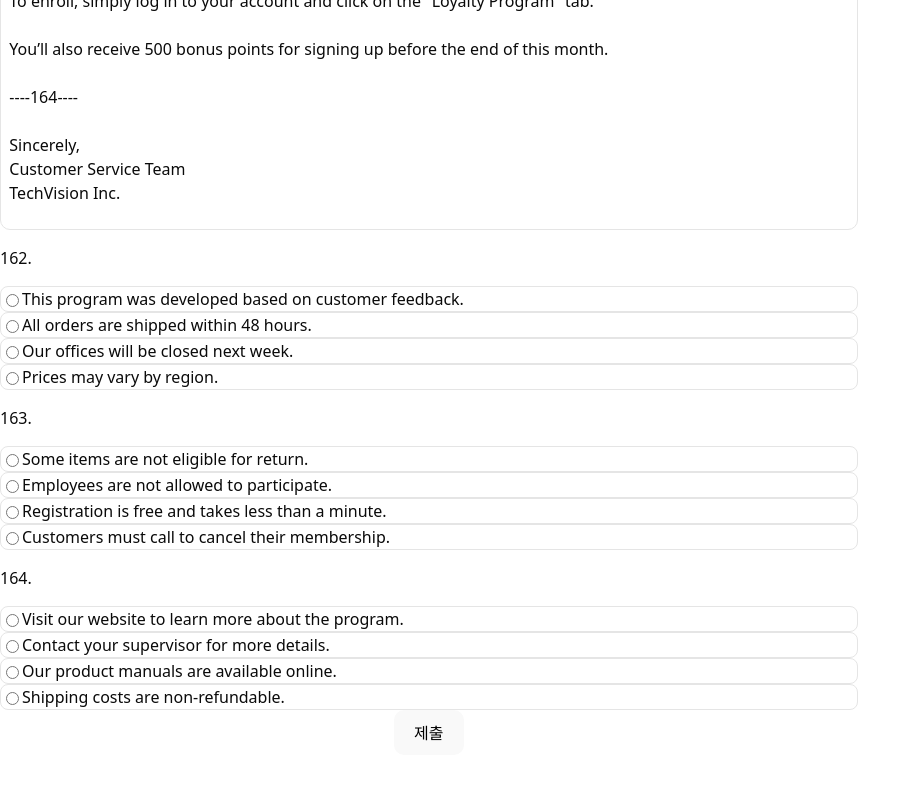
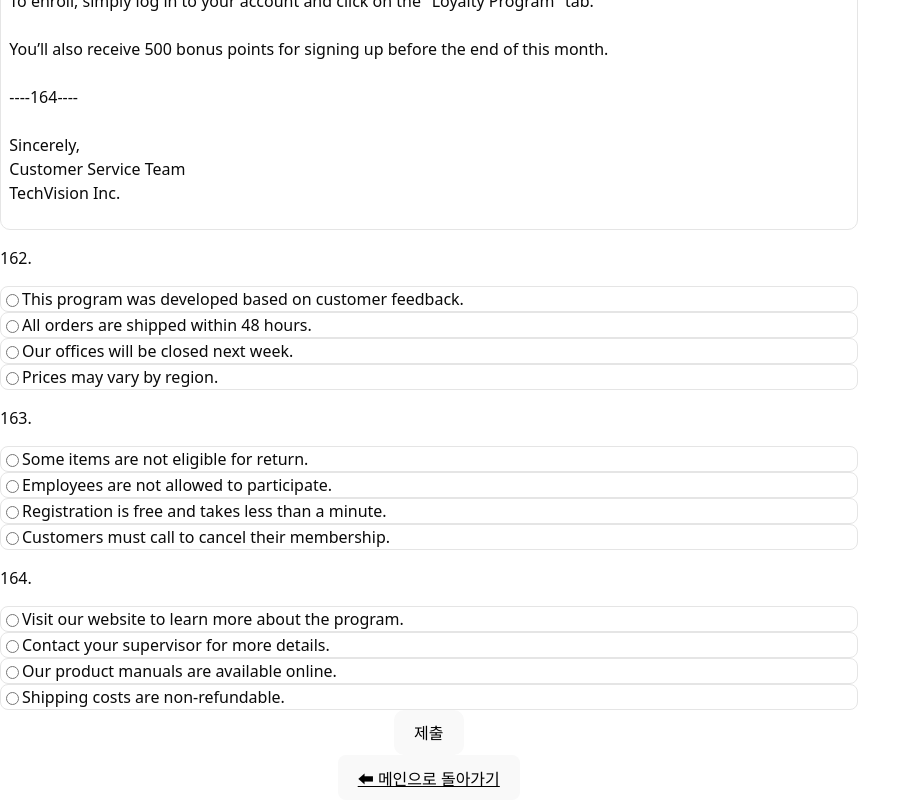
Before and after one commit to ryongD/toeic_quiz, a React (Vite) app: page /part6 in a window 1280 px wide. Shown: the part 328-1128 px from the top of the page, without its empty margins (0-921 px from the left). Before the commit the page ends 1083 px from the top, so only its background shows below. Built offline with nearby package versions, Linux system fonts and the light colour scheme.

Commit message:
형식변화

```diff
--- a/src/pages/part6.tsx
+++ b/src/pages/part6.tsx
@@ -1,5 +1,7 @@
 import { useMemo, useState } from "react";
 import part6QuestionPool from "../data/part6QuestionPool";
+import { useNavigate } from "react-router-dom";
+
 
 // 배열 섞기 함수
 function shuffleArray<T>(array: T[]): T[] {
@@ -16,6 +18,7 @@
   const [currentIndex, setCurrentIndex] = useState(0);
   const [selectedAnswers, setSelectedAnswers] = useState<string[]>([]);
   const [showExplanation, setShowExplanation] = useState(false);
+  const navigate = useNavigate();
 
   const currentSet = shuffledQuestions[currentIndex];
 
@@ -123,6 +126,14 @@
           </button>
         )}
       </div>
+      <div className="mb-4 text-center">
+        <button
+          onClick={() => navigate("/")}
+          className="text-sm text-blue-600 underline hover:text-blue-800"
+        >
+          ⬅ 메인으로 돌아가기
+        </button>
+      </div>
     </div>
   );
 }
```
